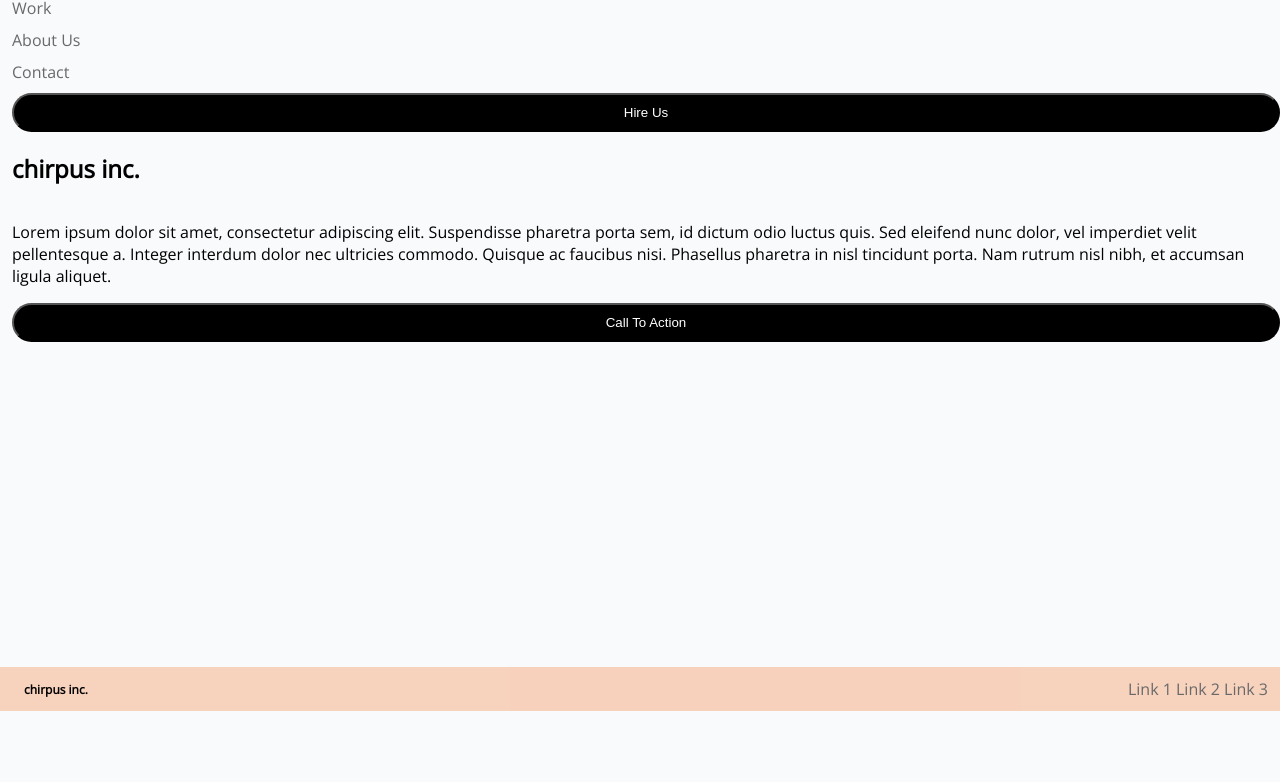
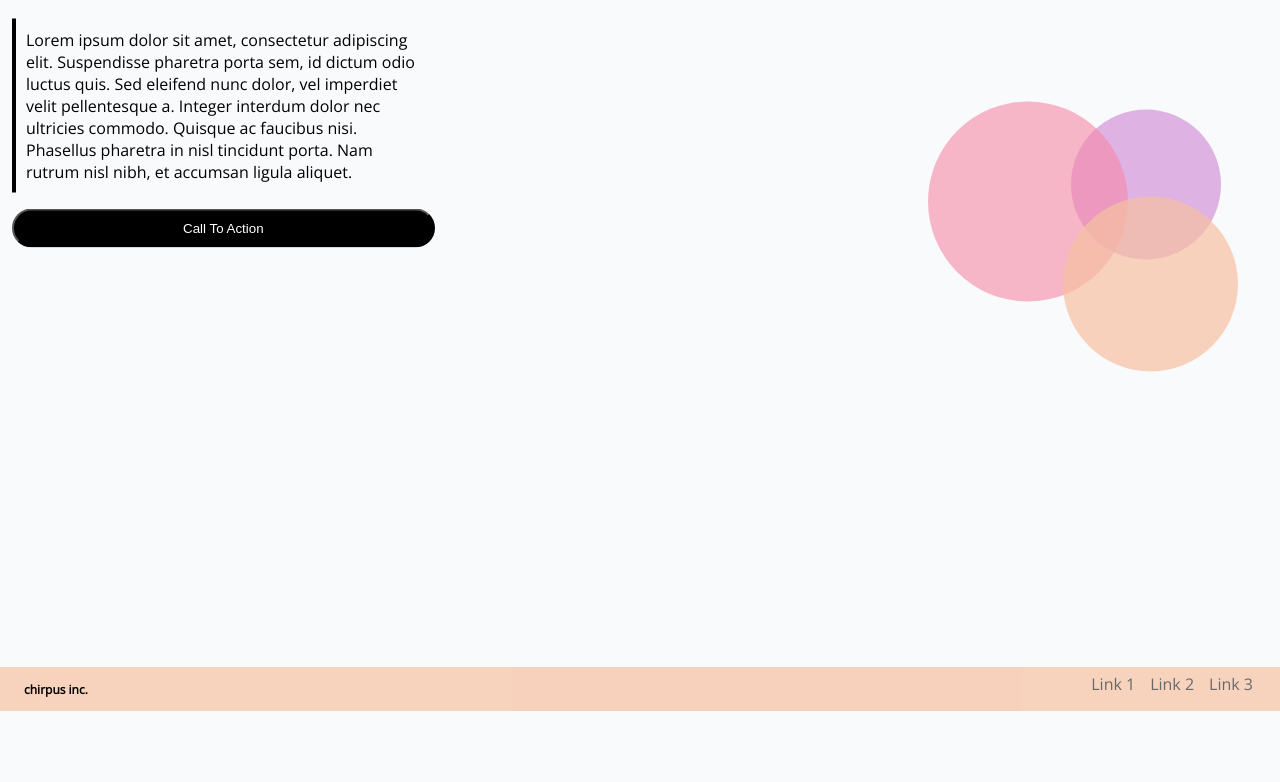
Before and after one commit to thishastobenoah/Lab3-GrantChirpusInc, a plain HTML site: page index.html in a window 1280 px wide. Shown: the part 89-871 px from the top of the page. Before the commit the page ends 800 px from the top, so only its background shows below. Drawn offline with nearby package versions, Linux system fonts and the light colour scheme; a web font is replaced by a local one.

Commit message:
part two submission

```diff
--- a/index.html
+++ b/index.html
@@ -10,16 +10,25 @@
 <body>
     <div id="div1">
         <h1>chirpus inc.</h1>
+        <nav>
             <a href="#">Work</a>
             <a href="#">About Us</a>
             <a href="#">Contact</a>
             <button>Hire Us</button>
+        </nav>
     </div>
+    <main>
         <div id="div2">
             <h2>chirpus inc.</h2>
             <p>Lorem ipsum dolor sit amet, consectetur adipiscing elit. Suspendisse pharetra porta sem, id dictum odio luctus quis. Sed eleifend nunc dolor, vel imperdiet velit pellentesque a. Integer interdum dolor nec ultricies commodo. Quisque ac faucibus nisi. Phasellus pharetra in nisl tincidunt porta. Nam rutrum nisl nibh, et accumsan ligula aliquet.</p>
             <button>Call To Action</button>
         </div>
+        <div id="circles">
+            <div id="circle1"></div>
+            <div id="circle2"></div>
+            <div id="circle3"></div>
+        </div>
+    </main>
     <footer>
         <h1 id="footer-text">chirpus inc.</h1>
         <nav>
--- a/style.css
+++ b/style.css
@@ -31,8 +31,14 @@ button{
     padding: 10px;
 }
 
+nav{
+    display: flex;
+    flex-direction: column;
+}
+
 p{
-    border-left: 4px;
+    border-left: 4px solid;
+    padding: 10px;
 }
 
 footer{
@@ -43,7 +49,7 @@ footer{
     right: 0;
     background-color:  rgba(247, 193, 162, 0.7);
     padding: 12px;
-    justify-content: space-between; /* To create space between the text and the navigation */
+    justify-content: space-between;
     align-items: center;
     height: 20px;
 }
@@ -52,3 +58,79 @@ footer{
     margin-left: 12px;
     font-size: 12px;
 }
+#circles{
+    display: none;
+}
+
+@media screen and (min-width: 768px) {
+    #div1{
+        flex-direction: row;
+        justify-content: space-between;
+
+    }
+
+    nav{
+        flex-direction: row;
+        align-items: center;
+    }
+
+    nav a {
+        margin-right: 15px;
+    }
+
+
+    #div2{
+        width: 50%;
+        top: 50%;
+        transform: translateY(-50%);
+    }
+
+    #circles{
+        display: flex;
+        flex-direction: column;
+        align-items: flex-end;
+        position: relative;
+        margin-top: 10px;
+        top: 50%;
+        transform: translateY(-50%);
+        width: 100%;
+    }
+    #circle3{
+        width: 150px;
+        height: 150px;
+        border-radius: 50%;
+        background-color: rgba(207, 130, 213, 0.6);
+        position: relative;
+        top: -40%;
+        right: 7%;
+        z-index: 1;
+    }
+    #circle2{
+        width: 175px;
+        height: 175px;
+        border-radius: 50%;
+        background-color: rgba(247, 193, 162, 0.7);
+        position: relative;
+        top: 10%;
+        right: 5%;
+        z-index: 3;
+
+    }
+    #circle1{
+        width: 200px;
+        height: 200px;
+        border-radius: 50%;
+        background-color: rgba(247, 136, 167, 0.6);
+        top: 30%;
+        right: 18%;
+        position: relative;
+        z-index: 2;
+    }
+    main{
+        display: flex;
+        flex-direction: row;
+        justify-content: space-between;
+        margin-top: 200px;
+
+    }
+  }
```
Lines whose indentation alone changed are shown as unchanged.
